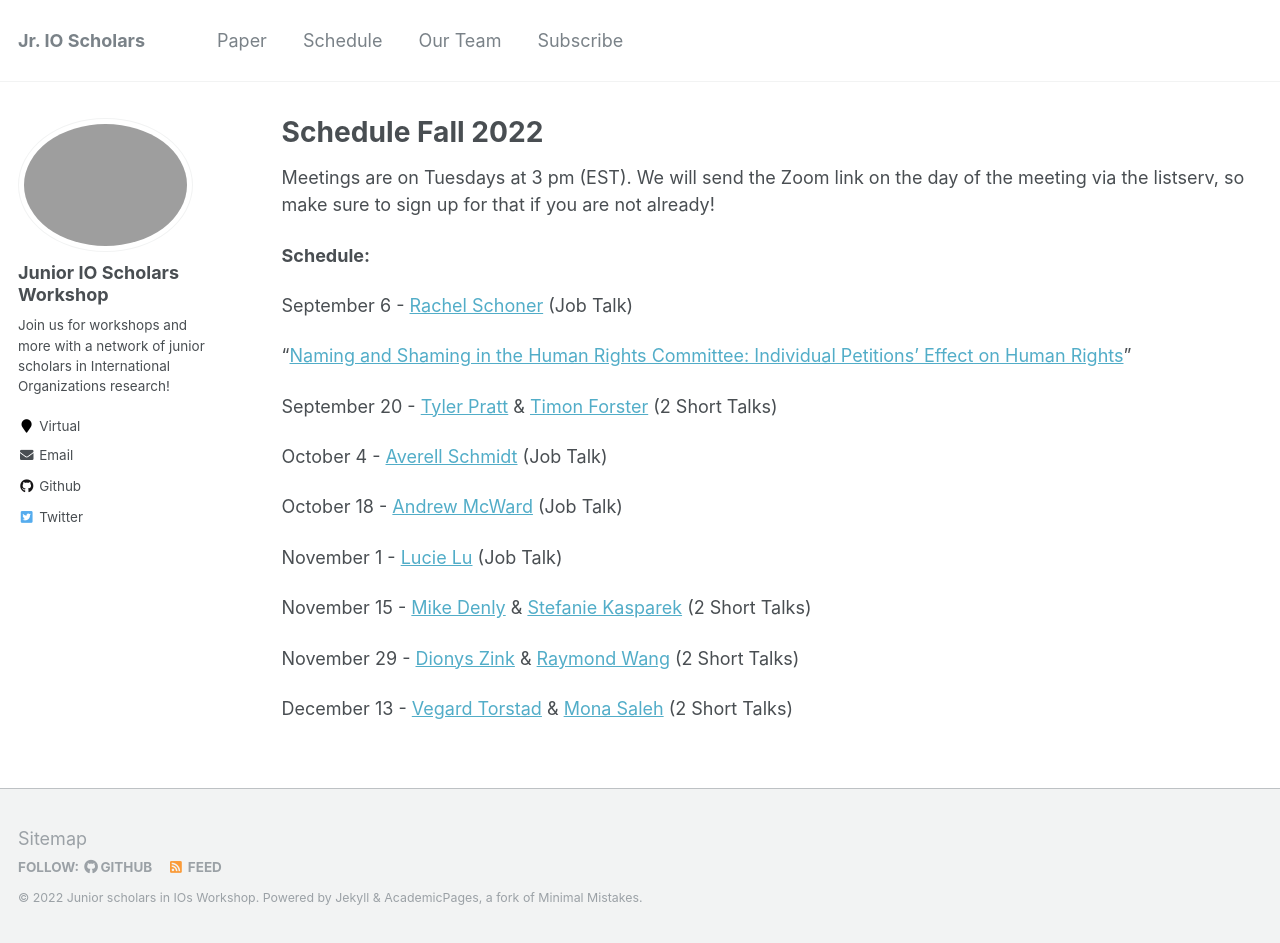
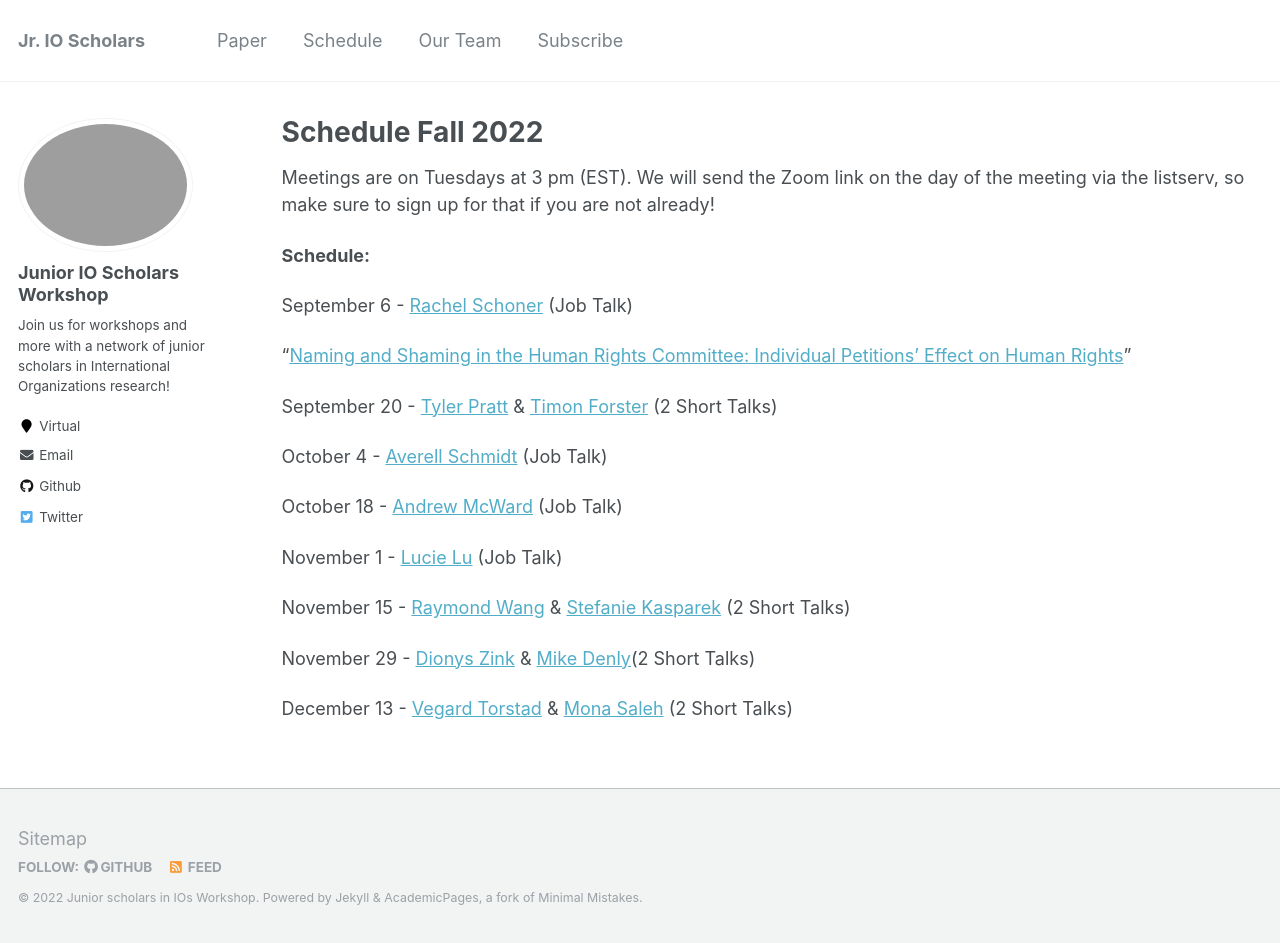
Before and after one commit to IO-workshop/IO-workshop.github.io, a Jekyll site: the page built from _pages/schedule.md, in a window 1280 px wide and 943 px high. Built offline with Jekyll 4.4.1, drawn with Linux system fonts in a browser that asks for light colours.

Commit message:
Update schedule.md
misc corrections

```diff
--- a/_pages/schedule.md
+++ b/_pages/schedule.md
@@ -11,7 +11,7 @@ Meetings are on Tuesdays at 3 pm (EST). We will send the Zoom link on the day of
 September 6 - [Rachel Schoner](https://sites.google.com/view/racheljschoner/) (Job Talk)
 
 "[Naming and Shaming in the Human Rights Committee: Individual Petitions’ Effect on Human Rights](https://io-workshop.github.io/files/Schoner_JMP.pdf)"
-
+&nbsp;
 
 September 20 - [Tyler Pratt](https://www.tylerbpratt.com/) & [Timon Forster](http://www.timonforster.net/) (2 Short Talks)
 
@@ -21,9 +21,9 @@ October 18 - [Andrew McWard](https://www.andrewmcward.com/) (Job Talk)
 
 November 1 - [Lucie Lu](https://lucielu.net/) (Job Talk)
 
-November 15 - [Mike Denly](https://mikedenly.com/) & [Stefanie Kasparek](https://stefaniekasparek.com/) (2 Short Talks)
+November 15 - [Raymond Wang](https://polisci.mit.edu/people/raymond-wang) & [Stefanie Kasparek](https://stefaniekasparek.com/) (2 Short Talks)
 
-November 29 - [Dionys Zink](https://www.en.gsi.uni-muenchen.de/people/academic/dionys-zink/index.html) & [Raymond Wang](https://polisci.mit.edu/people/raymond-wang) (2 Short Talks)
+November 29 - [Dionys Zink](https://www.en.gsi.uni-muenchen.de/people/academic/dionys-zink/index.html) & [Mike Denly](https://mikedenly.com/)(2 Short Talks)
 
 December 13 - [Vegard Torstad](https://me.eui.eu/vegard-torstad/) & [Mona Saleh](https://www.giga-hamburg.de/en/the-giga/team/saleh-mona) (2 Short Talks)
 <!-- Meetings are scheduled on Mondays at noon US eastern time, unless otherwise noted. The Zoom address will be made available to participants ahead of each meeting. -->
```
